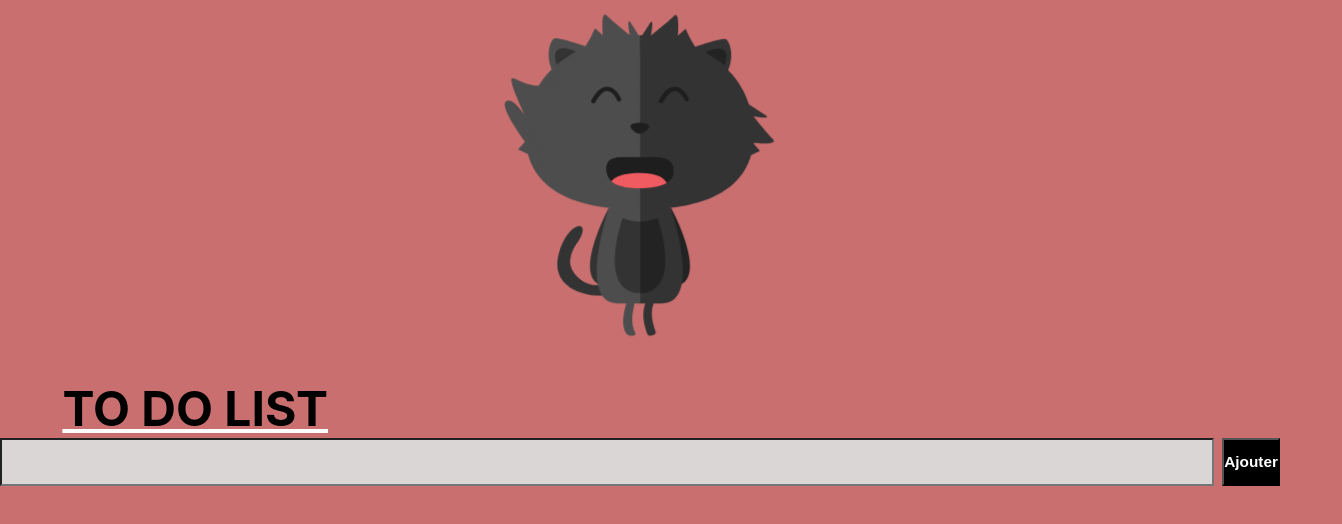
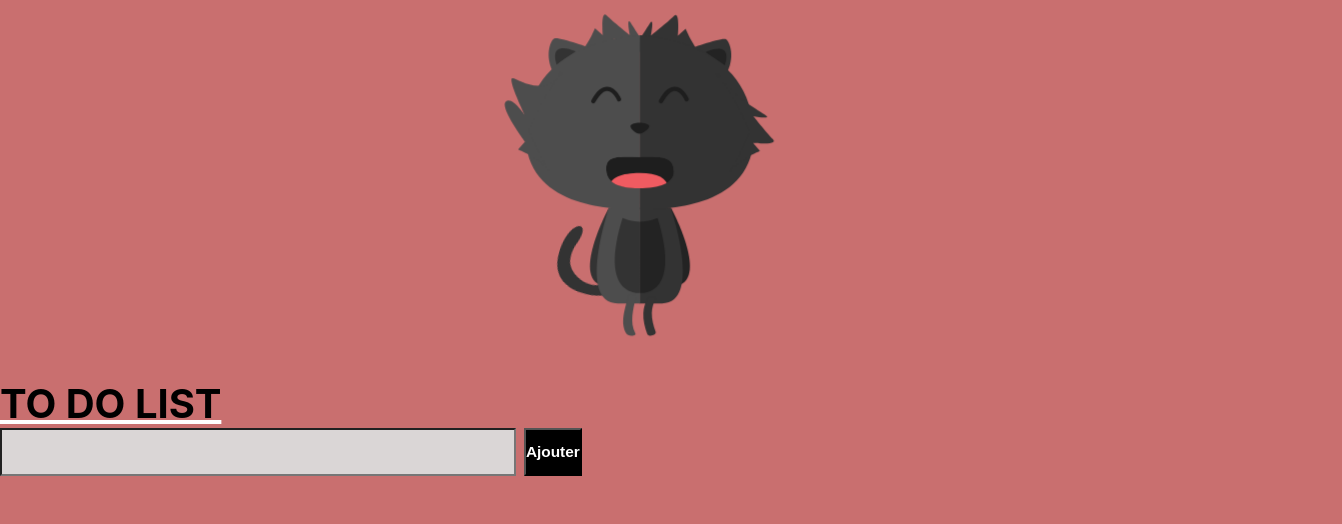
Before and after one commit to dylanstockinger/todolist__cat, a React (Create React App) app: page / in a window 1280 px wide. Shown: the top 524 px of the page, 1342 px wide, since content can reach past the window. Built offline with nearby package versions, Linux system fonts and the light colour scheme.

Commit message:
corrective in the last commit

```diff
--- a/src/App.css
+++ b/src/App.css
@@ -1,4 +1,4 @@
-@media(min-width: 350px) and (max-width: 1388px) {
+@media(min-width: 350px) and (max-width: 2500px) {
 
   * {
     padding: 0;
@@ -27,10 +27,7 @@
     position: relative;
   }
 
-  input {
-    /* font-size: calc(2rem + 10vw); */
-    width: 100%;
-  }
+
 
   ::selection {
     background-color: rgb(170, 231, 255);
@@ -44,7 +41,7 @@
 
   .todo-text {
     font-size: calc(1.4rem + 0.5vw);
-    height: 100%;
+    height: 1em;
   }
 
 
@@ -58,18 +55,16 @@
   }
 
   h1 {
-    position: relative;
-    left: 1.3em;
     margin-left: auto;
     margin-right: auto;
-    font-size: calc(1rem + 2.5vw);
+    font-size: calc(0.5rem + 2.5vw);
     text-decoration: underline white;
     width: 100%;
   }
 
   input {
     background-color: rgb(218, 214, 214);
-    width: 100%;
+    width: 40%;
   }
 
   button {
```
